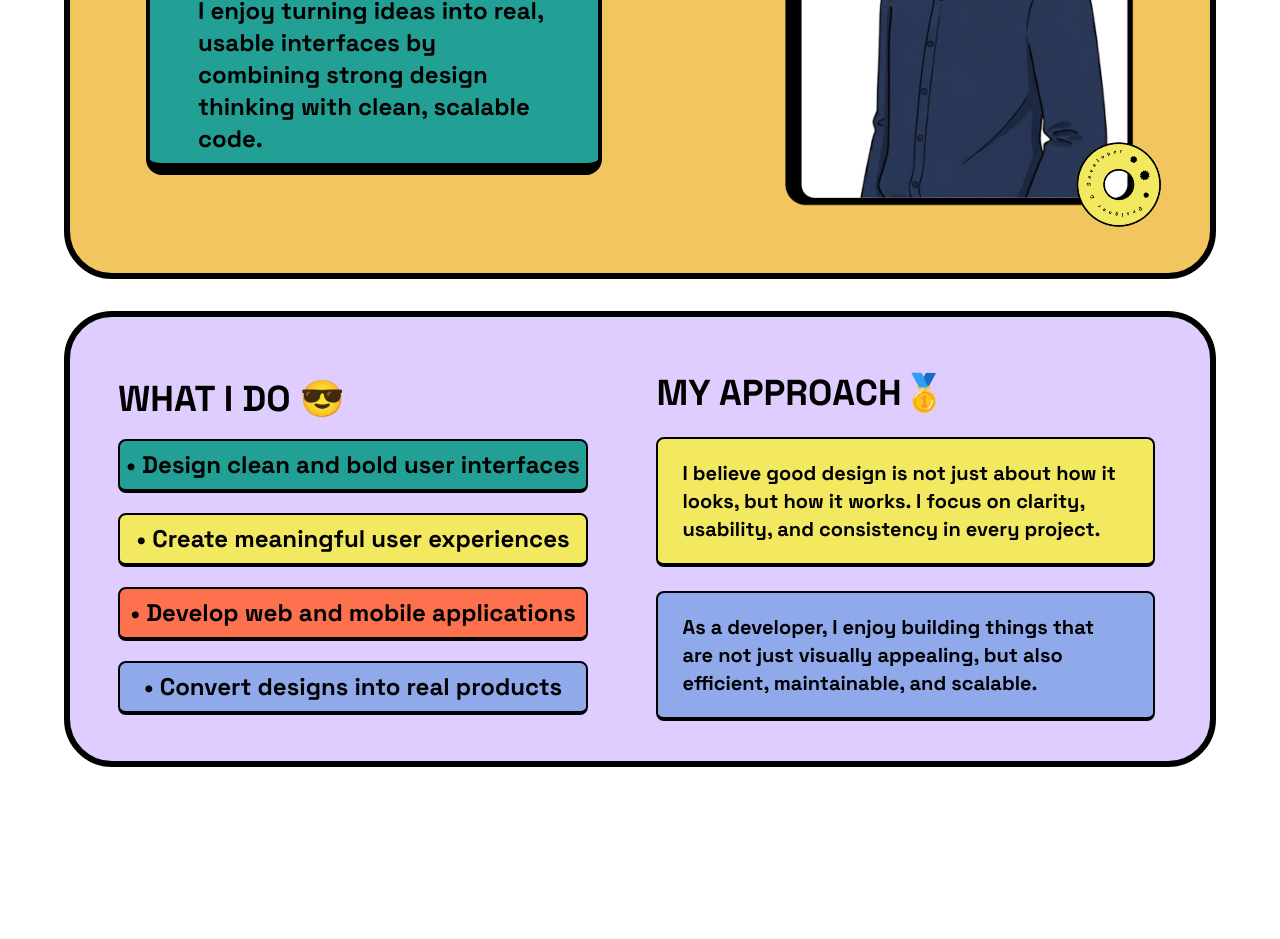
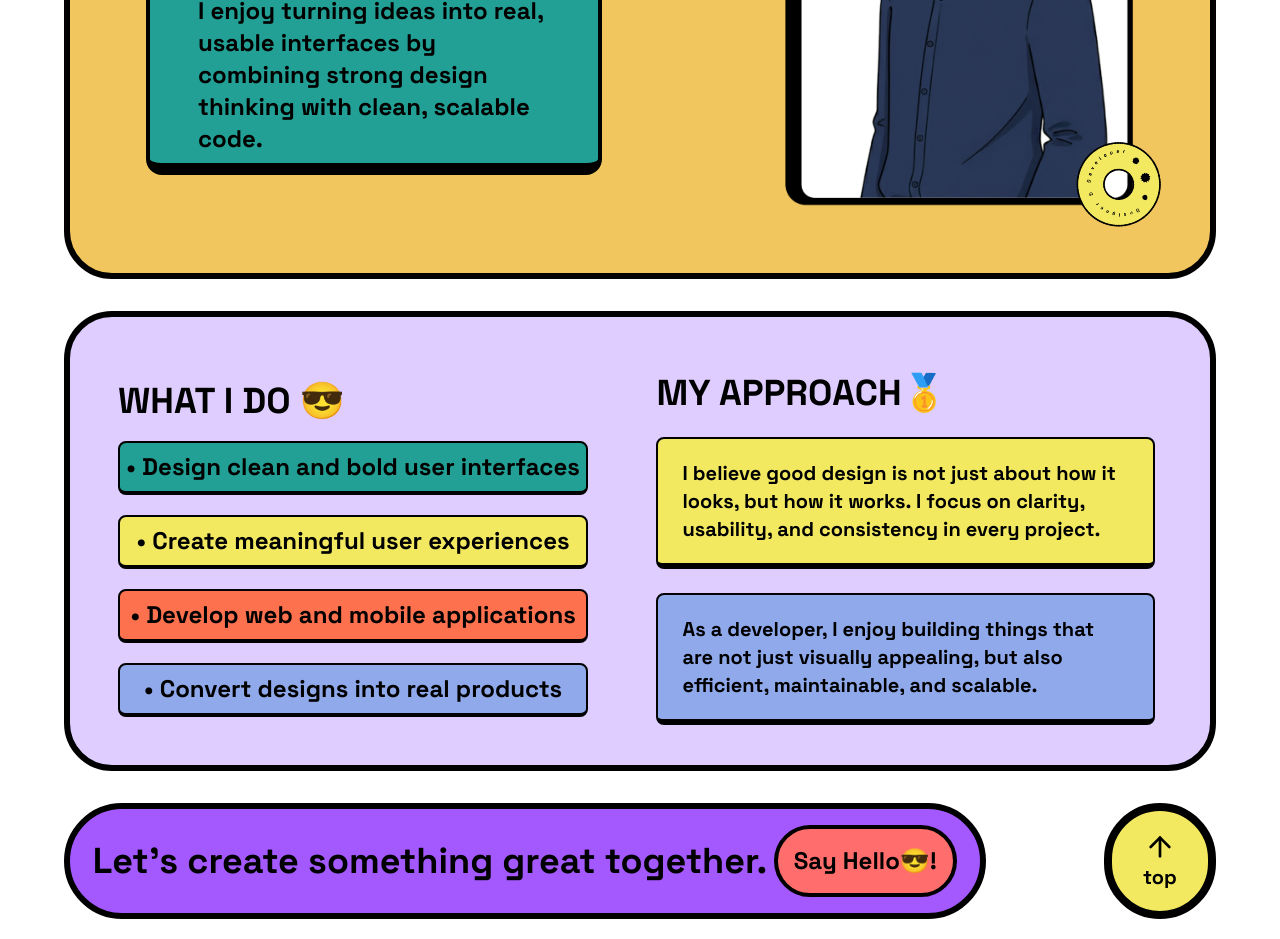
Before and after one commit to jones2006/portfolio-new, a Next.js app: page /About in a window 1280 px wide. Shown: the part 620-1559 px from the top of the page. Before the commit the page ends 1407 px from the top, so only its background shows below. Built offline with nearby package versions, Linux system fonts and the light colour scheme.

Commit message:
About page update

```diff
--- a/app/About/page.tsx
+++ b/app/About/page.tsx
@@ -1,12 +1,23 @@
+"use client";
 import Navbar from "@/components/Navbar";
+import Profile from "@/components/profile";
+import Whattodo from "@/components/Whattodo";
 import Image from "next/image";
+import { useRouter } from "next/navigation";
+import { useRef } from "react";
+import { ArrowUp } from "react-feather";
 
 const About = () => {
+  const scrollref = useRef<HTMLDivElement | null>(null);
+  const router = useRouter();
   return (
     <div className="w-full min-h-screen bg-white">
       <Navbar />
       {/* hero section */}
-      <section className="w-full flex flex-col items-center justify-center gap-8 pb-5 pt-28">
+      <section
+        className="w-full flex flex-col items-center justify-center gap-8 pb-5 pt-28"
+        ref={scrollref}
+      >
         <div className="w-[90%]  border-[6px] border-black bg-[#F2C65E] rounded-[3rem] flex flex-col gap-1 justify-center items-center pb-6 lg">
           <Image
             width={130}
@@ -20,80 +31,40 @@ const About = () => {
             <span className="text-[#5F4FE6]">DEVELOPER</span> BY PRACTICE”
           </p>
           {/* profile */}
-          <div className="flex flex-col items-center justify-center gap-3 lg:flex-row-reverse">
-            <div className="relative bottom-4">
-              <Image
-                width={520}
-                height={520}
-                src="/icons/profile.png"
-                alt="no image"
-                className=""
-              />
-              <Image
-                width={100}
-                height={100}
-                src="/icons/circle.png"
-                alt="no image"
-                className="absolute right-5 bottom-0 mt-4 animate-spin [animation-duration:8s] z-0 cursor-pointer"
-              />
-            </div>
-            {/* content */}
-            <div className="lg:flex-col lg:w-[50%] flex flex-col gap-3 items-center justify-center">
-              <div className="bg-[#DECDFE] p-2 border-black w-[96%] border-4 border-b-8 rounded-2xl flex flex-col items-center justify-center text-black lg:w-[80%] lg:items-start lg:border-b-[12px] lg:gap-2 lg:h-48 md:items-start ">
-                <p className="text-left space font-bold text-black text-[0.85rem] px-2 py-2 lg:text-2xl lg:px-10 md:text-2xl md:px-10 md:py-6">
-                  Hi, I’m Jones — a{" "}
-                  <span className="text-[#5F4FE6]">UI/UX Designer</span> and{" "}
-                  {""}
-                  <span className="text-[#F14E1E]">App Developer</span>
-                  {""} who loves building bold, functional, and user-focused
-                  digital products.
-                </p>
-              </div>
+          <Profile />
+        </div>
 
-              <div className="bg-[#23A095] p-2 border-black w-[96%] border-4 border-b-8 rounded-2xl flex flex-col items-center justify-center text-black lg:w-[80%] lg:items-start lg:border-b-[12px] lg:gap-2 lg:h-48 md:items-start">
-                <p className="text-left space font-bold text-black text-sm px-2 py-2 lg:text-2xl lg:px-10 md:text-2xl md:px-10 md:py-6">
-                  I enjoy turning ideas into real, usable interfaces by
-                  combining strong design thinking with clean, scalable code.
-                </p>
-              </div>
-            </div>
+        {/* second section  */}
+        <Whattodo />
+
+        {/* say hello and top btn */}
+        <div className="flex flex-row  justify-evenly w-[90%] gap-4 lg:justify-between md:justify-between">
+          <div className="bg-[#A459FF] rounded-4xl w-[80%] border-[6px] border-black flex flex-col items-center justify-center gap-3 py-3 lg:flex-row lg:rounded-full lg:py-4 lg:px-4 lg:gap-0 lg:justify-evenly lg:w-[80%] md:flex-row md:justify-evenly">
+            <span className="space font-bold text-black text-center text-[1rem] leading-5 w-[80%] lg:text-4xl lg:w-auto md:w-auto md:text-xl">
+              Let’s create something great together.
+            </span>
+            <button
+              className="bg-[#FF6E6D] rounded-full px-4 py-2 border-4 border-black space font-bold text-black text-sm  lg:py-4 lg:text-2xl cursor-pointer"
+              onClick={() => {
+                router.push("/Contact");
+              }}
+            >
+              Say Hello😎!
+            </button>
           </div>
-        </div>
-        {/* second section  */}
-        <div className="w-[90%]  border-[6px] border-black bg-[#DECDFE] rounded-[3rem] flex flex-col gap-5 justify-center items-center pt-8 pb-10 lg:flex-row md:gap-8 lg:gap-0">
-          <div className="flex flex-col w-[95%] lg:w-[50%] items-center justify-center gap-3 md:gap-6 lg:items-start lg:px-4 lg:ml-8 lg:mt-4 lg:gap-5">
-            <span className="space font-bold text-black text-2xl md:text-4xl md:mt-2">
-              WHAT I DO 😎
+          <button
+            className="w-16 rounded-2xl bg-[#F2E961] border-black border-4 flex flex-col items-center justify-center lg:w-28 lg:rounded-full lg:border-8 cursor-pointer"
+            onClick={() => {
+              scrollref.current?.scrollIntoView({
+                behavior: "smooth",
+              });
+            }}
+          >
+            <ArrowUp color="black" strokeWidth={2} className="lg:w-8 lg:h-8" />
+            <span className="space font-bold text-black text-sm lg:text-xl">
+              top
             </span>
-            {/* content */}
-            <p className="text-black text-sm py-2 text-center w-[97%] bg-[#23A095] border-2 border-black border-b-4 rounded-lg space font-bold md:text-2xl lg:w-[90%]">
-              • Design clean and bold user interfaces
-            </p>
-            <p className="text-black text-sm w-[97%] text-center py-2 bg-[#F2E961] border-2 border-black border-b-4 rounded-lg space font-bold md:text-2xl lg:w-[90%]">
-              • Create meaningful user experiences
-            </p>
-            <p className="text-black text-sm w-[97%] text-center py-2 bg-[#FD714F] border-2 border-black border-b-4 rounded-lg space font-bold md:text-2xl lg:w-[90%]">
-              • Develop web and mobile applications
-            </p>
-            <p className="text-black text-sm w-[97%] text-center py-2 bg-[#8FA9EB] border-2 border-black border-b-4 rounded-lg space font-bold md:text-2xl lg:w-[90%]">
-              • Convert designs into real products
-            </p>
-          </div>
-
-          <div className="flex flex-col w-[95%] lg:w-[50%] items-center justify-center gap-3 md:gap-6 lg:items-start lg:mt-6">
-            <span className="space font-bold text-black text-2xl md:text-4xl lg:text-4xl">
-              MY APPROACH🥇
-            </span>
-            <p className="text-black text-sm py-5 px-4 bg-[#F2E961] border-2 border-black border-b-4 rounded-lg space font-bold md:text-2xl md:px-6 lg:text-xl lg:w-[90%]">
-              I believe good design is not just about how it looks, but how it
-              works. I focus on clarity, usability, and consistency in every
-              project.
-            </p>
-            <p className="text-black text-sm py-5 px-4 bg-[#8FA9EB] border-2 border-black border-b-4 rounded-lg space font-bold md:text-2xl md:px-6 lg:text-xl lg:w-[90%]">
-              As a developer, I enjoy building things that are not just visually
-              appealing, but also efficient, maintainable, and scalable.
-            </p>
-          </div>
+          </button>
         </div>
       </section>
     </div>
--- /dev/null
+++ b/components/Whattodo.tsx
@@ -0,0 +1,43 @@
+import React from "react";
+
+const Whattodo = () => {
+  return (
+    <div className="w-[90%]  border-[6px] border-black bg-[#DECDFE] rounded-[3rem] flex flex-col gap-5 justify-center items-center pt-8 pb-10 lg:flex-row md:gap-8 lg:gap-0">
+      <div className="flex flex-col w-[95%] lg:w-[50%] items-center justify-center gap-3 md:gap-6 lg:items-start lg:px-4 lg:ml-8 lg:mt-4 lg:gap-5">
+        <span className="space font-bold text-black text-2xl md:text-4xl md:mt-2">
+          WHAT I DO 😎
+        </span>
+        {/* content */}
+        <p className="text-black text-sm py-2 text-center w-[97%] bg-[#23A095] border-2 border-black border-b-4 rounded-lg space font-bold md:text-2xl lg:w-[90%]">
+          • Design clean and bold user interfaces
+        </p>
+        <p className="text-black text-sm w-[97%] text-center py-2 bg-[#F2E961] border-2 border-black border-b-4 rounded-lg space font-bold md:text-2xl lg:w-[90%]">
+          • Create meaningful user experiences
+        </p>
+        <p className="text-black text-sm w-[97%] text-center py-2 bg-[#FD714F] border-2 border-black border-b-4 rounded-lg space font-bold md:text-2xl lg:w-[90%]">
+          • Develop web and mobile applications
+        </p>
+        <p className="text-black text-sm w-[97%] text-center py-2 bg-[#8FA9EB] border-2 border-black border-b-4 rounded-lg space font-bold md:text-2xl lg:w-[90%]">
+          • Convert designs into real products
+        </p>
+      </div>
+
+      <div className="flex flex-col w-[95%] lg:w-[50%] items-center justify-center gap-3 md:gap-6 lg:items-start lg:mt-6">
+        <span className="space font-bold text-black text-2xl md:text-4xl lg:text-4xl">
+          MY APPROACH🥇
+        </span>
+        <p className="text-black text-sm py-5 px-4 bg-[#F2E961] border-2 border-black border-b-[6px] rounded-lg space font-bold md:text-2xl md:px-6 lg:text-xl lg:w-[90%]">
+          I believe good design is not just about how it looks, but how it
+          works. I focus on clarity, usability, and consistency in every
+          project.
+        </p>
+        <p className="text-black text-sm py-5 px-4 bg-[#8FA9EB] border-2 border-black border-b-[6px] rounded-lg space font-bold md:text-2xl md:px-6 lg:text-xl lg:w-[90%]">
+          As a developer, I enjoy building things that are not just visually
+          appealing, but also efficient, maintainable, and scalable.
+        </p>
+      </div>
+    </div>
+  );
+};
+
+export default Whattodo;
--- /dev/null
+++ b/components/profile.tsx
@@ -0,0 +1,46 @@
+import React from "react";
+import Image from "next/image";
+
+const Profile = () => {
+  return (
+    <div className="flex flex-col items-center justify-center gap-3 lg:flex-row-reverse">
+      <div className="relative bottom-4">
+        <Image
+          width={520}
+          height={520}
+          src="/icons/profile.png"
+          alt="no image"
+          className=""
+        />
+        <Image
+          width={100}
+          height={100}
+          src="/icons/circle.png"
+          alt="no image"
+          className="absolute right-5 bottom-0 mt-4 animate-spin [animation-duration:8s] z-0 cursor-pointer"
+        />
+      </div>
+      {/* content */}
+      <div className="lg:flex-col lg:w-[50%] flex flex-col gap-3 items-center justify-center">
+        <div className="bg-[#DECDFE] p-2 border-black w-[96%] border-4 border-b-8 rounded-2xl flex flex-col items-center justify-center text-black lg:w-[80%] lg:items-start lg:border-b-[12px] lg:gap-2 lg:h-48 md:items-start ">
+          <p className="text-left space font-bold text-black text-[0.85rem] px-2 py-2 lg:text-2xl lg:px-10 md:text-2xl md:px-10 md:py-6">
+            Hi, I’m Jones — a{" "}
+            <span className="text-[#5F4FE6]">UI/UX Designer</span> and {""}
+            <span className="text-[#F14E1E]">App Developer</span>
+            {""} who loves building bold, functional, and user-focused digital
+            products.
+          </p>
+        </div>
+
+        <div className="bg-[#23A095] p-2 border-black w-[96%] border-4 border-b-8 rounded-2xl flex flex-col items-center justify-center text-black lg:w-[80%] lg:items-start lg:border-b-[12px] lg:gap-2 lg:h-48 md:items-start">
+          <p className="text-left space font-bold text-black text-sm px-2 py-2 lg:text-2xl lg:px-10 md:text-2xl md:px-10 md:py-6">
+            I enjoy turning ideas into real, usable interfaces by combining
+            strong design thinking with clean, scalable code.
+          </p>
+        </div>
+      </div>
+    </div>
+  );
+};
+
+export default Profile;
```
Also changed, not shown: components/Navbar.tsx (+13 -5 lines).
